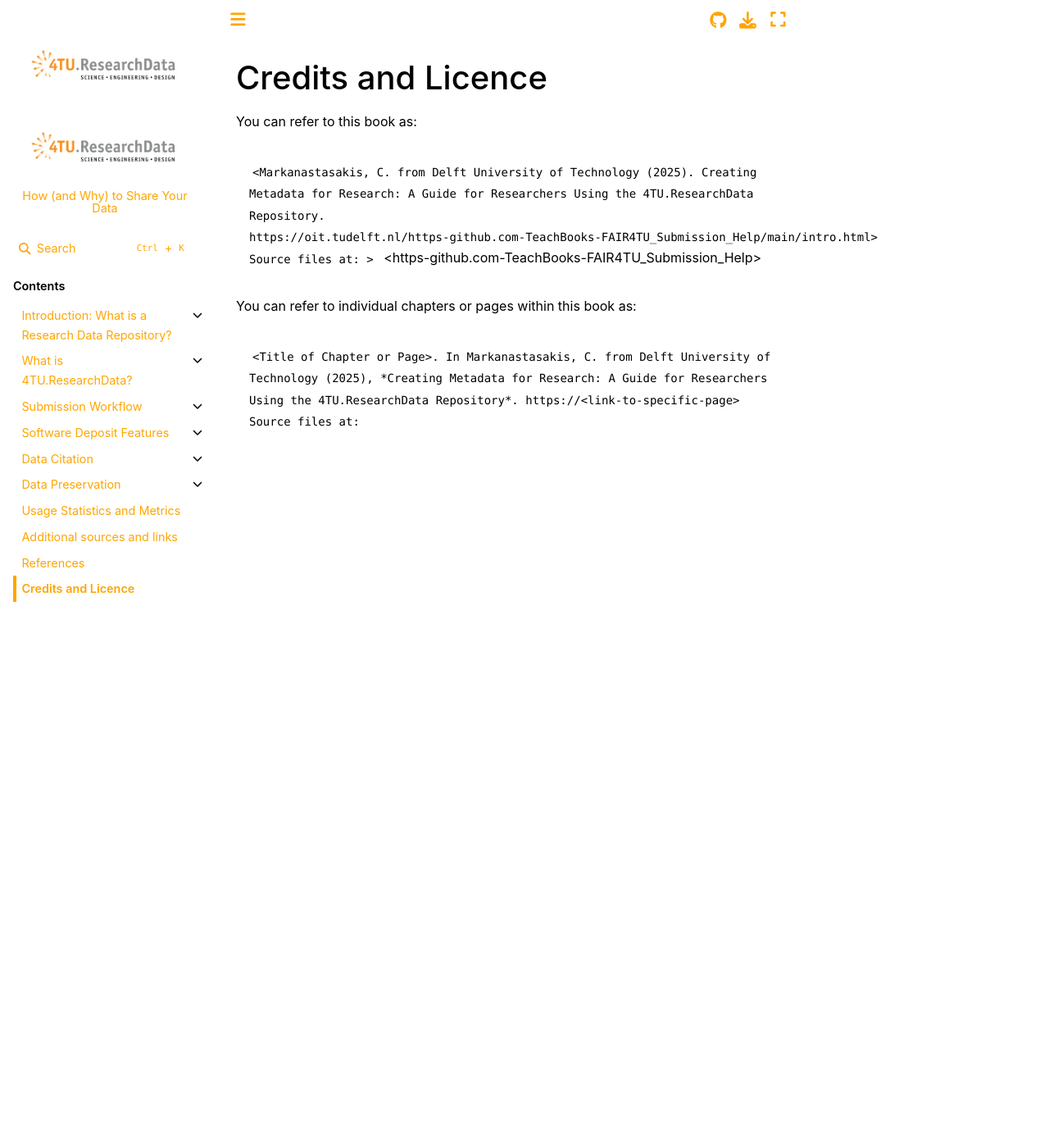
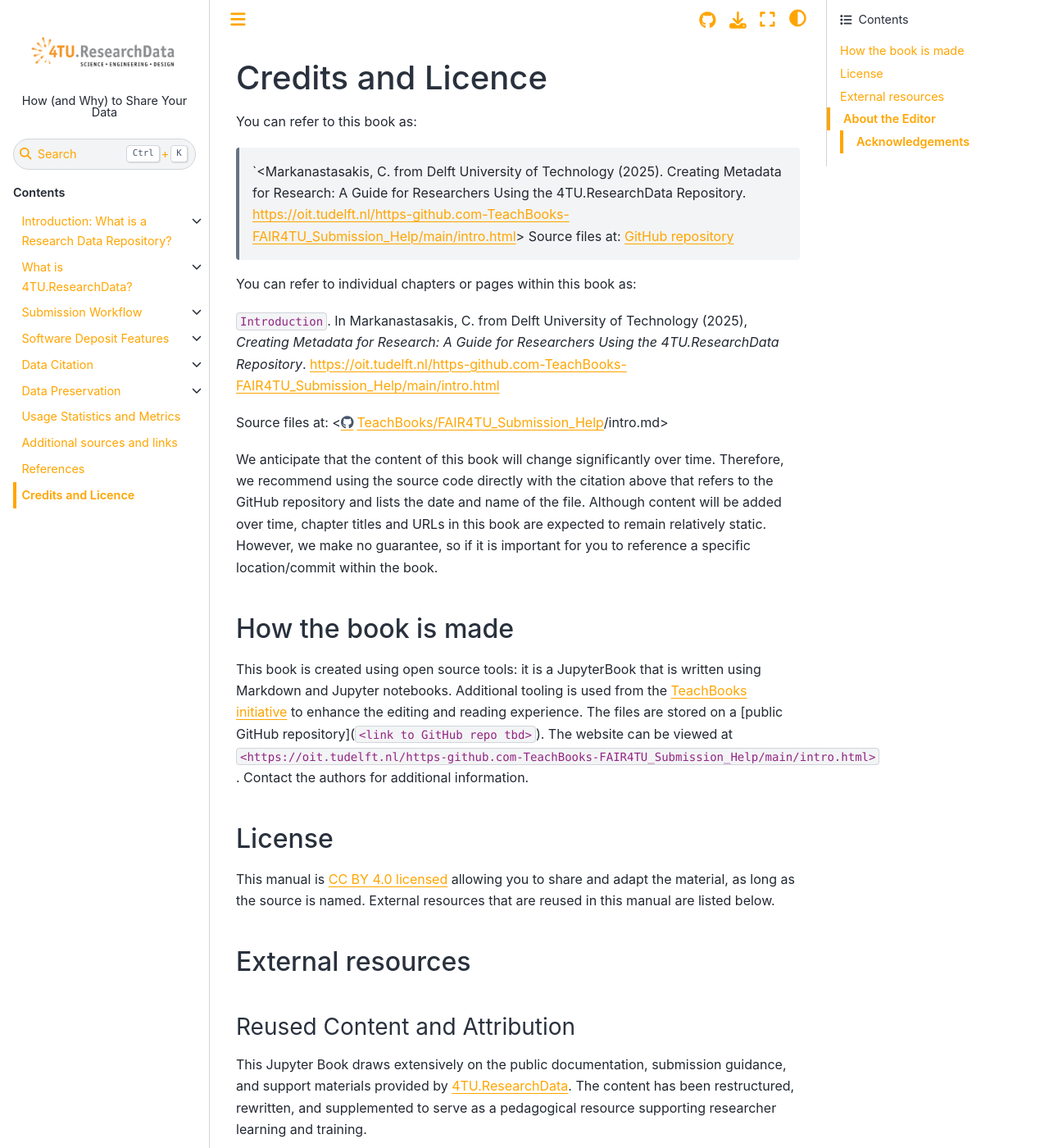
Before and after one commit to TUDelft-books/FAIR4TU_Submission_Help, a Jupyter Book: the page built from book/credits.md, in a window 1280 px wide and 1400 px high. Shown: the whole window at 82% size. Built offline with Jupyter Book 1.0.4 settings and Sphinx 7.4.7 and the Sphinx Book theme 1.1.4, drawn with Linux system fonts in a browser that asks for light colours; pages that are not in the unit, such as notebooks, are missing from menus; comment, search, counter and statistics services are not loaded; some of the changed text lies outside the part shown.

Commit message:
Update credits.md

```diff
--- a/book/credits.md
+++ b/book/credits.md
@@ -4,11 +4,13 @@
 You can refer to this book as:
 
 > `<Markanastasakis, C. from Delft University of Technology (2025). Creating Metadata for Research: A Guide for Researchers Using the 4TU.ResearchData Repository. https://oit.tudelft.nl/https-github.com-TeachBooks-FAIR4TU_Submission_Help/main/intro.html>
-Source files at: > `<https-github.com-TeachBooks-FAIR4TU_Submission_Help>
+Source files at: [GitHub repository](https://github.com/TeachBooks/FAIR4TU_Submission_Help)
 
 You can refer to individual chapters or pages within this book as:
 
-> `<Title of Chapter or Page>. In Markanastasakis, C. from Delft University of Technology (2025), *Creating Metadata for Research: A Guide for Researchers Using the 4TU.ResearchData Repository*. https://<link-to-specific-page> Source files at:  `<Title of Chapter or Page><commit-hash>/<path-to-file>
+`Introduction`. In Markanastasakis, C. from Delft University of Technology (2025), *Creating Metadata for Research: A Guide for Researchers Using the 4TU.ResearchData Repository*. <https://oit.tudelft.nl/https-github.com-TeachBooks-FAIR4TU_Submission_Help/main/intro.html>
+
+Source files at: <https://github.com/TeachBooks/FAIR4TU_Submission_Help/blob/<commit-hash>/intro.md>
 
 We anticipate that the content of this book will change significantly over time. Therefore, we recommend using the source code directly with the citation above that refers to the GitHub repository and lists the date and name of the file. Although content will be added over time, chapter titles and URLs in this book are expected to remain relatively static. However, we make no guarantee, so if it is important for you to reference a specific location/commit within the book.
 
```
Also changed, not shown: other parts of book/credits.md (+0 -1 lines).
